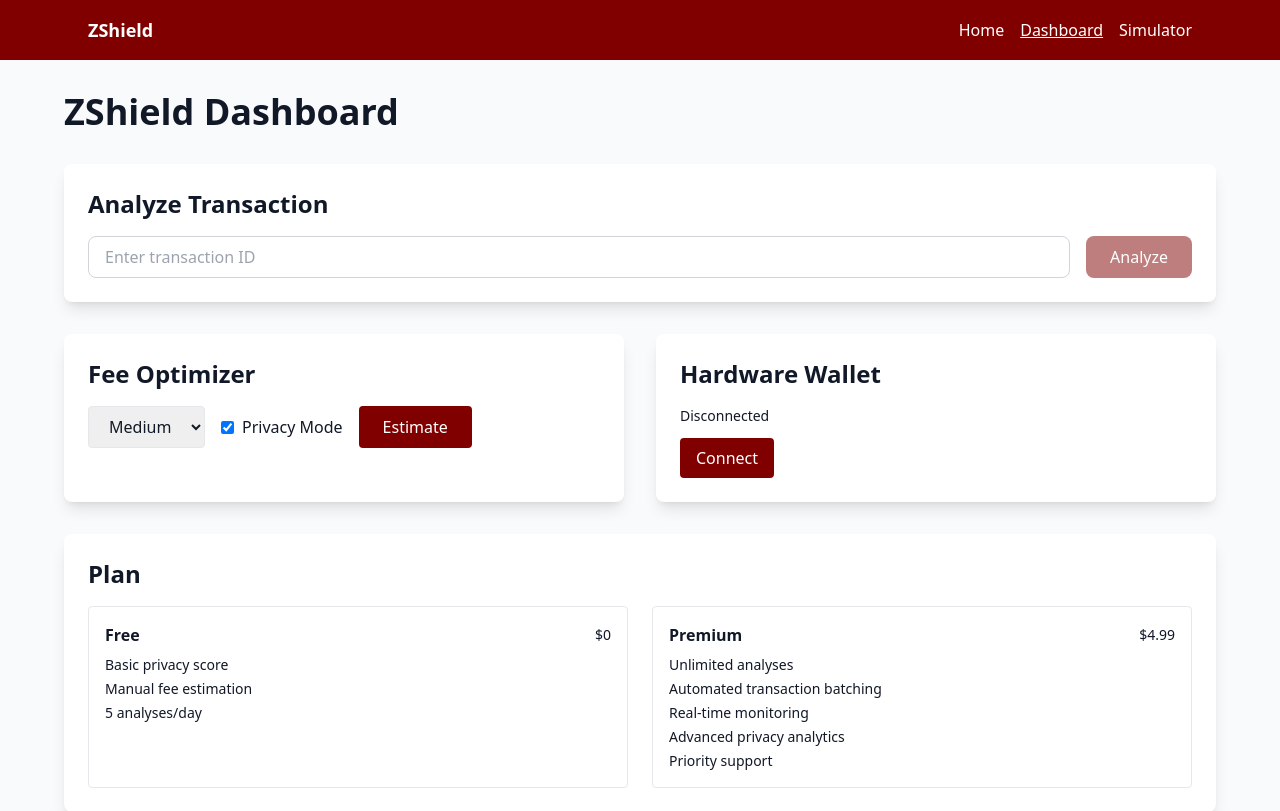
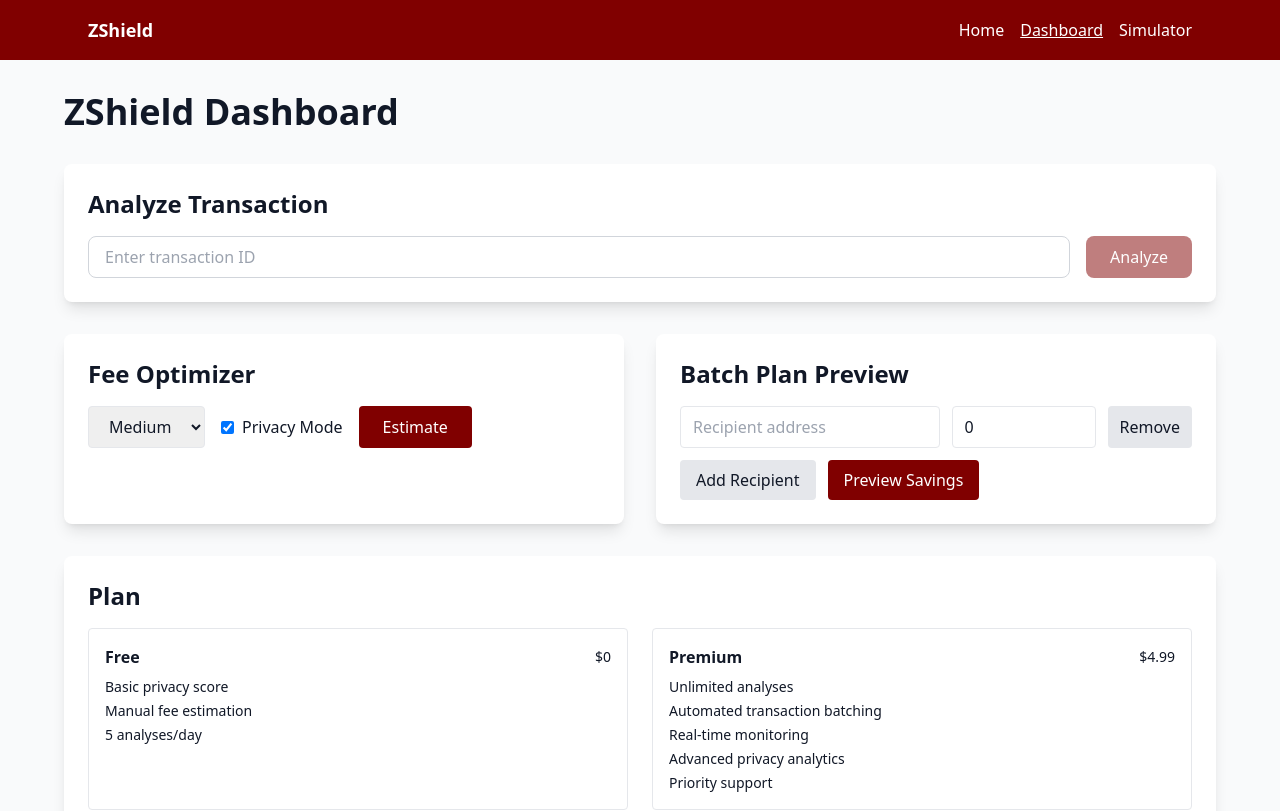
Before and after one commit to randomzzguy/zshield-dashboard, a Next.js app: page /dashboard in a window 1280 px wide. Shown: the top 811 px of the page. Built offline with nearby package versions, Linux system fonts and the light colour scheme; no server answers.

Commit message:
Add BatchPlanner UI and batch API route

```diff
--- /dev/null
+++ b/components/BatchPlanner.tsx
@@ -0,0 +1,60 @@
+import React, { useState } from "react";
+import axios from "axios";
+
+type Recipient = { address: string; amount: number };
+
+export default function BatchPlanner() {
+  const [rows, setRows] = useState<Recipient[]>([{ address: "", amount: 0 }]);
+  const [result, setResult] = useState<any>(null);
+  const [loading, setLoading] = useState(false);
+
+  const updateRow = (i: number, key: keyof Recipient, value: string) => {
+    const next = [...rows];
+    if (key === "amount") next[i].amount = Number(value || 0);
+    else next[i].address = value;
+    setRows(next);
+  };
+
+  const addRow = () => setRows([...rows, { address: "", amount: 0 }]);
+  const removeRow = (i: number) => setRows(rows.filter((_, idx) => idx !== i));
+
+  const preview = async () => {
+    setLoading(true);
+    try {
+      const transactions = rows.map((r) => ({ toAddress: r.address, amount: r.amount }));
+      const { data } = await axios.post("/api/transactions/batch", { transactions });
+      setResult(data);
+    } finally {
+      setLoading(false);
+    }
+  };
+
+  return (
+    <div className="bg-white dark:bg-gray-800 rounded-lg shadow-lg p-6">
+      <h2 className="text-2xl font-semibold mb-4">Batch Plan Preview</h2>
+      <div className="space-y-3">
+        {rows.map((r, i) => (
+          <div key={i} className="flex gap-3">
+            <input className="flex-1 px-3 py-2 border rounded" placeholder="Recipient address" value={r.address} onChange={(e) => updateRow(i, "address", e.target.value)} />
+            <input className="w-36 px-3 py-2 border rounded" type="number" step="0.00000001" placeholder="Amount" value={r.amount} onChange={(e) => updateRow(i, "amount", e.target.value)} />
+            <button className="px-3 py-2 bg-gray-200 dark:bg-gray-700 rounded" onClick={() => removeRow(i)}>Remove</button>
+          </div>
+        ))}
+        <div className="flex gap-3">
+          <button className="px-4 py-2 bg-gray-200 dark:bg-gray-700 rounded" onClick={addRow}>Add Recipient</button>
+          <button className="px-4 py-2 bg-maroon text-white rounded" disabled={loading} onClick={preview}>{loading ? "Calculating..." : "Preview Savings"}</button>
+        </div>
+      </div>
+      {result && (
+        <div className="mt-4 text-sm">
+          <div>Total amount: {result.combined?.totalAmount} ZEC</div>
+          <div>Estimated fee: {result.combined?.estimatedFee} ZEC</div>
+          <div>Should batch: {String(result.savings?.shouldBatch)}</div>
+          <div>Individual cost: {result.savings?.individualCost} ZEC</div>
+          <div>Batched cost: {result.savings?.batchedCost} ZEC</div>
+          <div>Savings: {result.savings?.savings} ZEC ({result.savings?.savingsPercent}%)</div>
+        </div>
+      )}
+    </div>
+  );
+}
--- /dev/null
+++ b/pages/api/transactions/batch.ts
@@ -0,0 +1,14 @@
+import type { NextApiRequest, NextApiResponse } from "next";
+export default function handler(req: NextApiRequest, res: NextApiResponse) {
+  const { transactions } = req.body || {};
+  const list = Array.isArray(transactions) ? transactions : [];
+  const recipients = list.map((tx: any) => ({ address: tx?.toAddress || "", amount: Number(tx?.amount || 0) }));
+  const totalAmount = recipients.reduce((sum: number, r: any) => sum + (r.amount || 0), 0);
+  const STANDARD_FEE = 0.0001;
+  const combined = { recipients, totalAmount, estimatedFee: STANDARD_FEE };
+  const individualFees = list.length * STANDARD_FEE;
+  const batchedFee = STANDARD_FEE;
+  const savings = Math.max(0, individualFees - batchedFee);
+  const savingsPercent = individualFees > 0 ? ((savings / individualFees) * 100).toFixed(2) : "0.00";
+  res.status(200).json({ success: true, combined, savings: { shouldBatch: list.length > 1, individualCost: individualFees, batchedCost: batchedFee, savings, savingsPercent } });
+}
--- a/pages/dashboard.tsx
+++ b/pages/dashboard.tsx
@@ -5,6 +5,7 @@ import { FeeOptimizer } from "../components/FeeOptimizer";
 import { TierCard } from "../components/TierCard";
 import { HardwareWallet } from "../components/HardwareWallet";
 import { SnapConnect } from "../components/SnapConnect";
+import BatchPlanner from "../components/BatchPlanner";
 
 export default function Dashboard() {
   const [txid, setTxid] = useState("");
@@ -70,7 +71,7 @@ export default function Dashboard() {
           ) : (
             <>
               <FeeOptimizer />
-              <HardwareWallet />
+              <BatchPlanner />
             </>
           )}
         </div>
```
